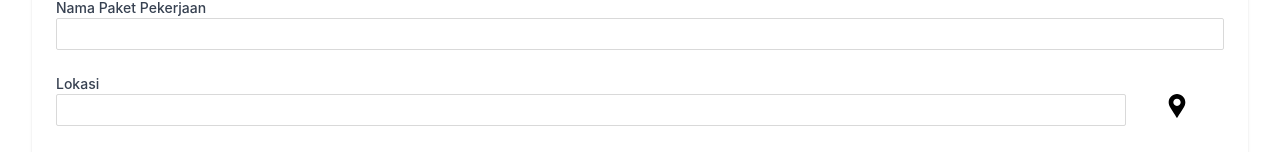
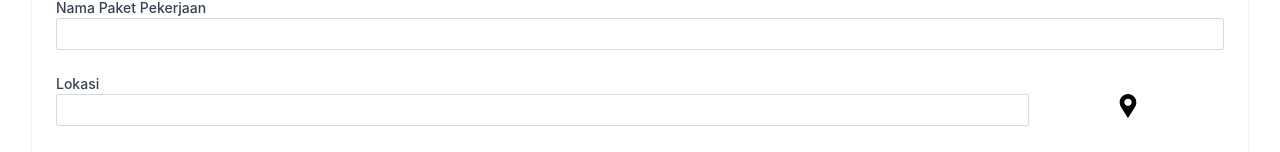
Before and after one commit to sipkonsdev/sipkons, a Vue app: page /activity/add in a window 1280 px wide. Shown: the part 198-350 px from the top of the page. Built offline with nearby package versions, Linux system fonts and the light colour scheme; no server answers.

Commit message:
fix edit project add map pinpoint validation

```diff
--- a/src/components/Form/Form.vue
+++ b/src/components/Form/Form.vue
@@ -23,7 +23,7 @@
                 </div>
 
                 <div class="col-span-6 sm:col-span-6 grid grid-cols-12 gap-1 items-center">
-                  <div class="col-span-11">
+                  <div class="col-span-10">
                     <a-form-item
                       name="address"
                       :rules="[{ required: true, message: 'Masukkan Lokasi!' }]"
@@ -32,8 +32,17 @@
                       <a-input v-model:value="formState.address"/>
                     </a-form-item>
                   </div>
-                  <div class="col-span-1 flex justify-center items-center">
-                    <Marker class="mt-3 w-8 h-8 cursor-pointer" @click="handleModal"/>
+                  <div class="col-span-2 flex flex-col justify-center items-center">
+                    <a-form-item
+                      name="coordinate"
+                      :rules="[{ required: true, message: 'Masukkan Pinpoint!' }]"
+                    >
+                      <a-input hidden v-model:value="formState.coordinate"/>
+                      <Marker class="mt-3 w-8 h-8 cursor-pointer rounded" @click="handleModal"/>
+                    </a-form-item>
+                    <!-- <p class="text-xs text-red-600">Pinpoint Maps!</p> -->
+                  </div>
+                  <div class="col-span-12 flex justify-end">
                   </div>
                 </div>
 
@@ -185,9 +194,9 @@
 </template>
 
 <script setup>
-  import { onMounted, reactive, ref } from 'vue';
+  import { onMounted, reactive, ref, watch } from 'vue';
   import router from '../../router/index';
-  import { addProject, userList, projectList, editProject } from '../../services/api';
+  import { addProject, userList, projectList, editProject, getProject } from '../../services/api';
   import { notification } from 'ant-design-vue';
   import Marker from '../../assets/logo/Marker.vue'
   import ModalMaps from '../Modal/ModalMaps.vue'
@@ -215,7 +224,7 @@
       rt: '',
       rw: '',
       postal_code: '',
-      coordinate: '-7.0023126691734685, 110.40797717540072',
+      coordinate: '',
       // project_location: [{
       //   address: '',
       //   rt: '',
@@ -224,6 +233,11 @@
       //   coordinate: '-6.93431146580587, 107.60510031218733',
       // }]
   })
+
+  watch(()=> store.form.coordinate, function() {
+      console.log('value changes detected');
+      formState.coordinate = store.form.coordinate
+   });
 
   onMounted(() => {
     fetchConsultant()
@@ -247,10 +261,9 @@
           rt: values.rt,
           rw: values.rw,
           postal_code: values.postal_code,
-          coordinate: `${store.form.coordinate.lat}, ${store.form.coordinate.lng}`,
+          coordinate: formState.coordinate,
         }]
       }
-
     console.log(payload)
     if (route.name == 'add') {
       await addProject(payload)
@@ -327,9 +340,9 @@
  let params = {
     populate: 'daily_monitorings,weekly_monitorings,meetings,notes,project_location,contractor,consultant'
   }
-  await projectList(params, route.query.id)
+  await getProject(params, route.query.id)
     .then(response => {
-      dataList = response.data.data[0]
+      dataList = response.data.data
       formState.package_name = dataList.attributes.package_name
       formState.address = dataList.attributes.project_location[0].address
       formState.rt = dataList.attributes.project_location[0].rt
--- a/src/components/Maps/Maps.vue
+++ b/src/components/Maps/Maps.vue
@@ -41,7 +41,7 @@
       getLocError()
     }
     if (route.name == 'edit') {
-      var valueCoord = store.form.coordinate?.replace(',', ', ')
+      var valueCoord = store.form.coordinate
       setCoords(valueCoord)
       getLocError()
     }
@@ -104,7 +104,7 @@
       markers = new leaflet.Marker(e.latlng); // set
       markers.addTo(map)
       coordinate.value = e.latlng
-      store.form.coordinate = e.latlng
+      store.form.coordinate = `${e.latlng.lat}, ${e.latlng.lng}`
       // plotGeoLocation(e.latlng.lat, e.latlng.lng)
     }
 
--- a/src/services/api/index.js
+++ b/src/services/api/index.js
@@ -16,6 +16,15 @@ export const projectList = (params) => {
     params,
   })
 }
+
+export const getProject = (params, id) => {
+  return apiClient({
+    method: 'get',
+    url: `/api/projects/${id}`,
+    params,
+  })
+}
+
 
 export const addProject = (payload) => {
   return apiClient({
```
